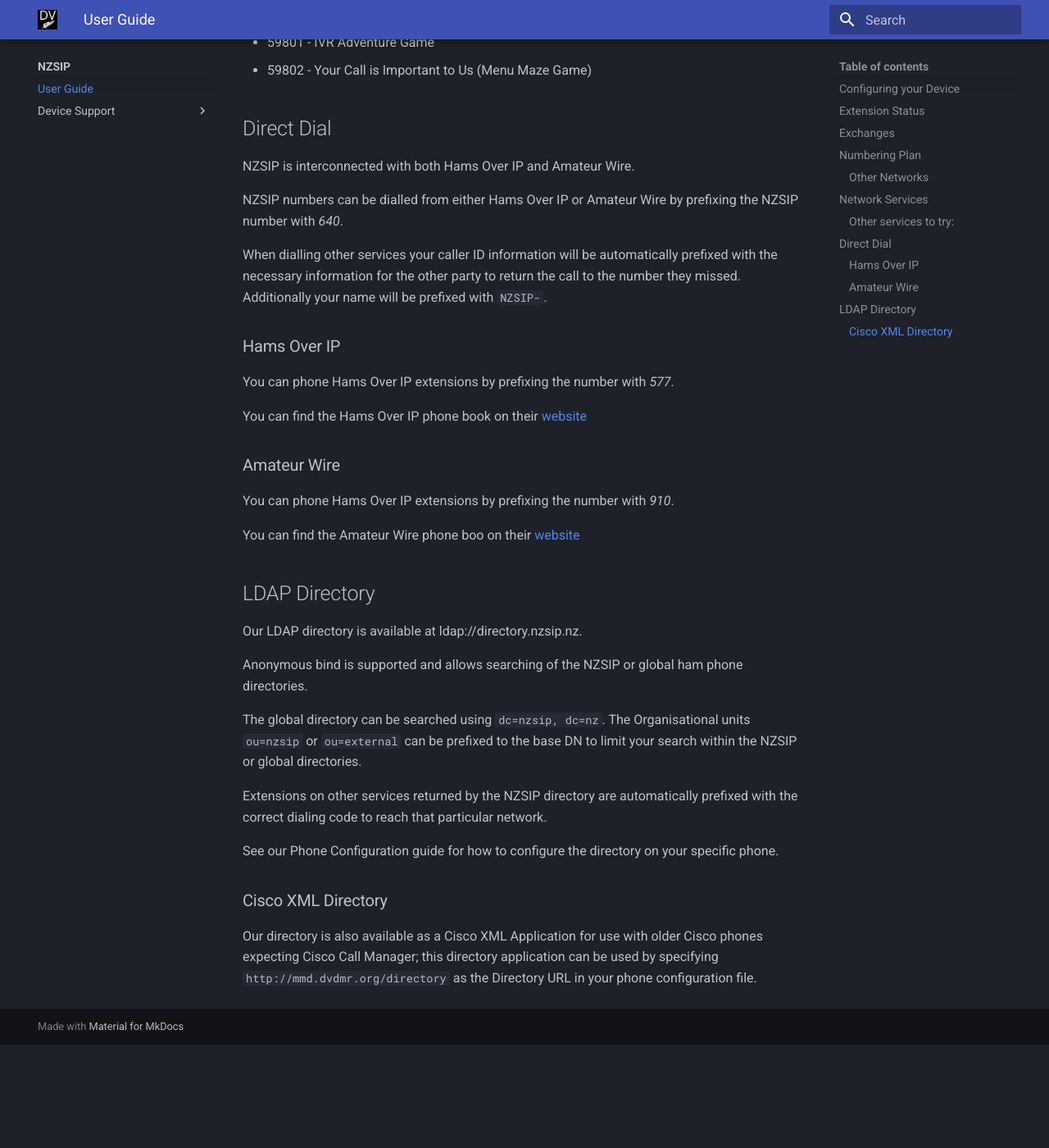
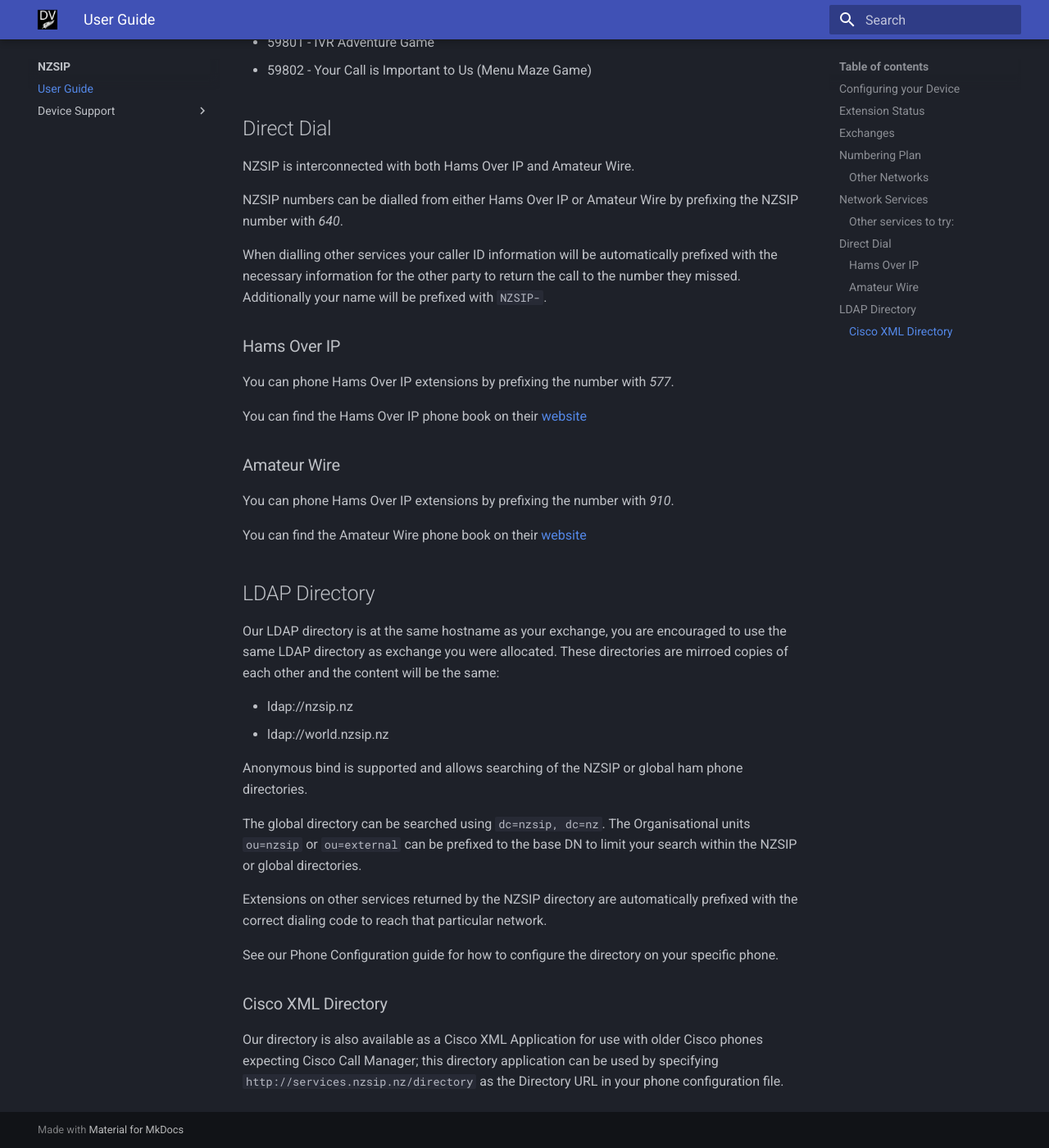
Before and after one commit to DigitalVoiceNZ/wiki, an MkDocs documentation site: the page built from docs/nzsip/users.md, in a window 1280 px wide and 1400 px high, scrolled down 2346 px. Shown: the whole window at 82% size. Built offline with MkDocs 1.6.1 and Material for MkDocs 9.7.7, drawn with Linux system fonts in a browser that asks for light colours; before the commit the page ends 3620 px from its top, so only the background shows below that.

Commit message:
Fix typo and add logo to cisco79xx

```diff
--- a/docs/nzsip/users.md
+++ b/docs/nzsip/users.md
@@ -93,14 +93,17 @@
 
 You can phone Hams Over IP extensions by prefixing the number with *910*.
 
-You can find the Amateur Wire phone boo on their [website](https://amateurwire.org/)
+You can find the Amateur Wire phone book on their [website](https://amateurwire.org/)
 
 
 
 
 ## LDAP Directory
 
-Our LDAP directory is available at ldap://directory.nzsip.nz.
+Our LDAP directory is at the same hostname as your exchange,  you are encouraged to use the same LDAP directory as exchange you were allocated.   These directories are mirroed copies of each other and the content will be the same:
+
+* ldap://nzsip.nz
+* ldap://world.nzsip.nz
 
 Anonymous bind is supported and allows searching of the NZSIP or global ham phone directories.
 
@@ -112,4 +115,4 @@
 
 ### Cisco XML Directory
 
-Our directory is also available as a Cisco XML Application for use with older Cisco phones expecting Cisco Call Manager;  this directory application can be used by specifying `http://mmd.dvdmr.org/directory` as the Directory URL in your phone configuration file.
+Our directory is also available as a Cisco XML Application for use with older Cisco phones expecting Cisco Call Manager;  this directory application can be used by specifying `http://services.nzsip.nz/directory` as the Directory URL in your phone configuration file.
```
Also changed, not shown: docs/nzsip/devices/cisco79xx.md (+6 -0 lines).
